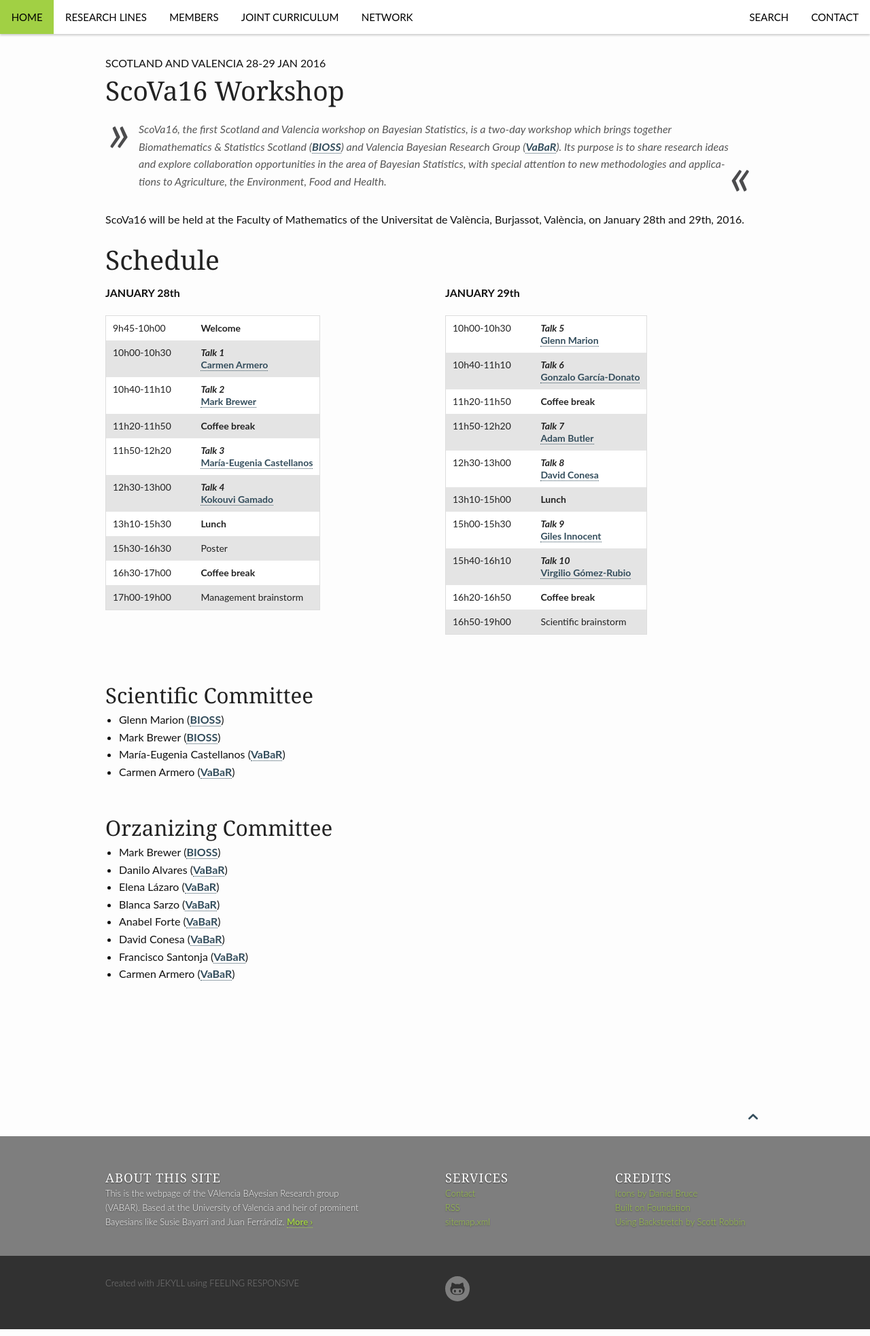
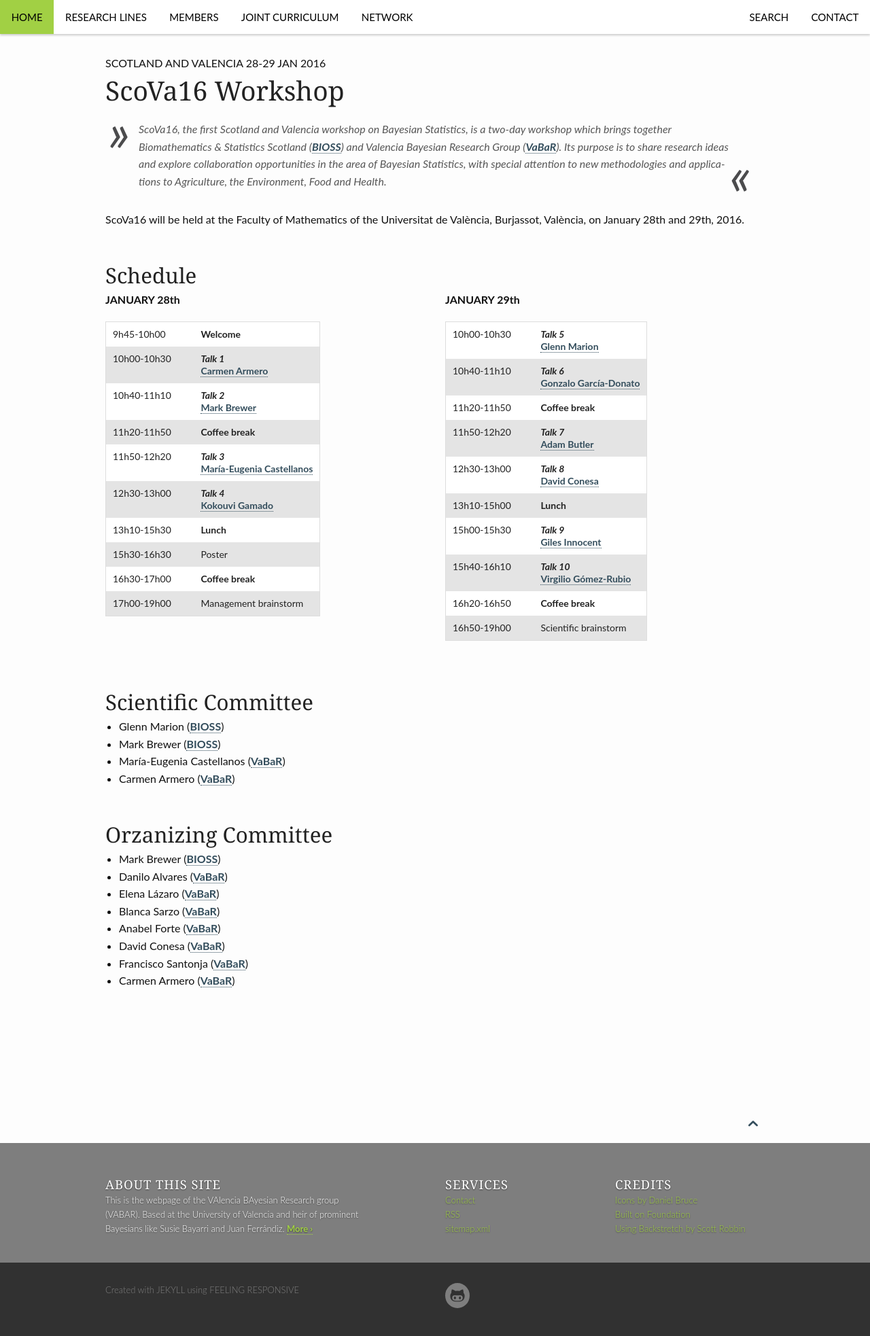
Before and after one commit to VABAR/VABAR.github.io, a Jekyll site: the page built from _posts/events/2015-11-25-ScoVa16.md, in a window 1280 px wide. Shown: the whole page at 68% size. Built offline with Jekyll 4.4.1, drawn with Linux system fonts in a browser that asks for light colours.

Commit message:
SCoVa16: Consistent header hierarchy

```diff
--- a/_posts/events/2015-11-25-ScoVa16.md
+++ b/_posts/events/2015-11-25-ScoVa16.md
@@ -13,7 +13,7 @@ categories: events
 
 ScoVa16 will be held at the Faculty of Mathematics of the Universitat de València, Burjassot, València, on January 28th and 29th, 2016.
 
-# Schedule
+## Schedule
 
 <div class="row" markdown="1">
   <div class="small-12 medium-6 columns" markdown="1">
```
